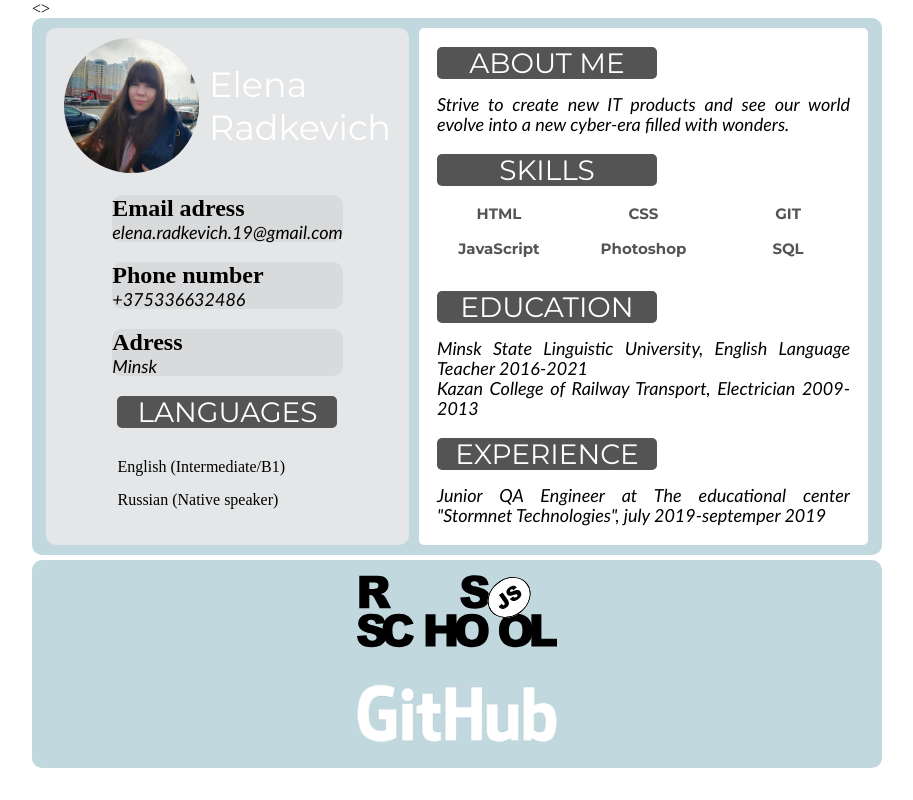
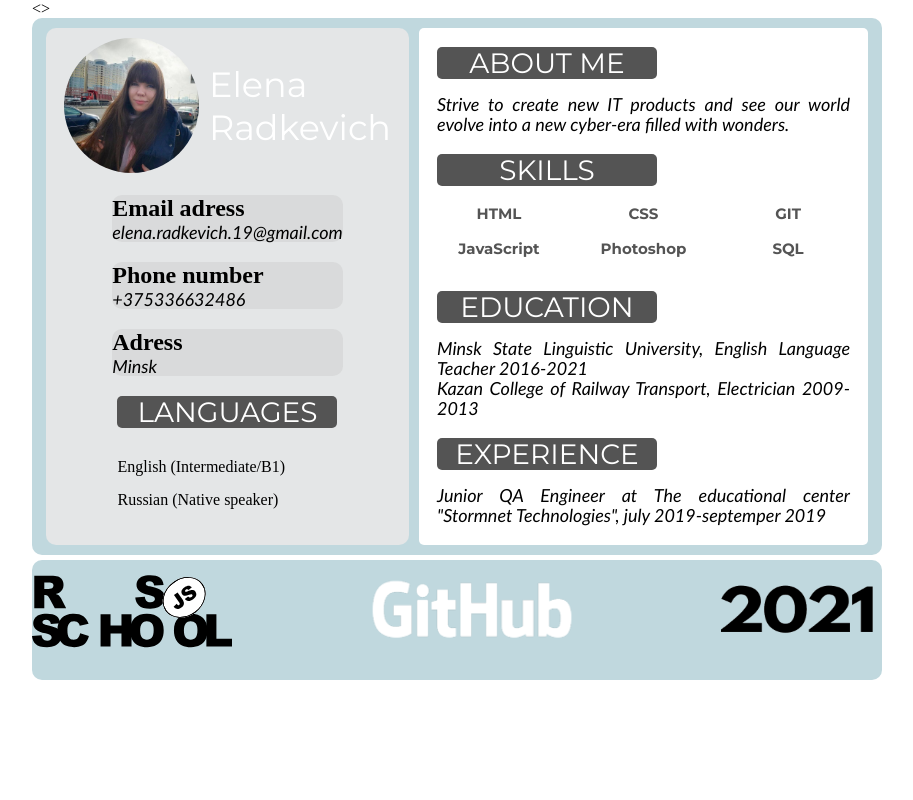
Before and after one commit to ElenaRadkevich/rsschool-cv, a plain HTML site: page index.html in a window 1280 px wide. Shown: the whole page, without its empty margins (183-1096 px from the left). Drawn offline with Linux system fonts and the light colour scheme.

Commit message:
feat: add footer

```diff
--- a/index.html
+++ b/index.html
@@ -73,7 +73,7 @@
                 <h3>education</h3>
                 <p>
                   Minsk State Linguistic University, English Language Teacher 2016-2021
-                </p>
+            </p>
                 <p>
                   Kazan College of Railway Transport, Electrician 2009-2013
                 </p>
@@ -87,12 +87,20 @@
         </div>
     </main>
     <footer class="footer">
-        <a href="https://rs.school/js/" class="link-courseschool">
+      <div class="wrap">
+         <div class="bblock"><a href="https://rs.school/js/" class="link-courseschool">
             <img src="img/logo.svg" alt="logo: courseschool" class="logo-school" width="200" height="100">
         </a>
-        <a href="https://github.com/ElenaRadkevich" class="link-git">
+         </div>
+         <div class="bblock"><a href="https://github.com/ElenaRadkevich" class="link-git">
             <img src="img/github.png" alt="logo: github" class="git-img" width="230" height="100">
         </a>
+      </div>
+      <div class="bblock"><a href href="https://rs.school/js/" class="link-year">
+        <img src="img/year.png" alt="logo: year" class="year-img" width="230" height="100">
+      </a>
+   </div>
+      </div>
     </footer>
 </body>
 </html>
--- a/style.css
+++ b/style.css
@@ -169,7 +169,7 @@ h3{
 }
 .link-courseschool{
    display: block;
-   text-align: center;
+   text-align: left;
 }
 .link-project:hover{
    font-weight: 700;
@@ -180,3 +180,24 @@ h3{
    display: block;
    text-align: center;
 }
+.link-year{
+   display: block;
+   text-align: right;
+}
+.wrap {
+   width: 1000px;
+   margin: auto;
+   height: 120px;
+  }
+
+.bblock {
+  float: left;
+  line-height: 120px;
+  font-size: 40px;
+  width: 270px;
+  margin-right: 35px;
+  text-align: center;
+}
+.wrap :last-child {
+  margin-right: 0px;
+                 }
```
Also changed, not shown: img/year.png (added).
